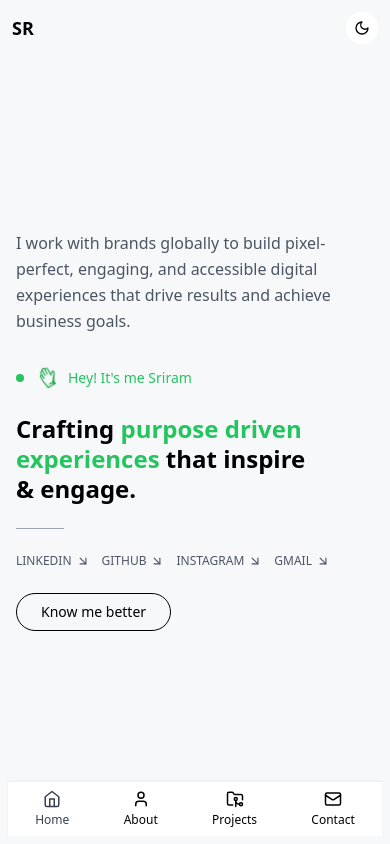
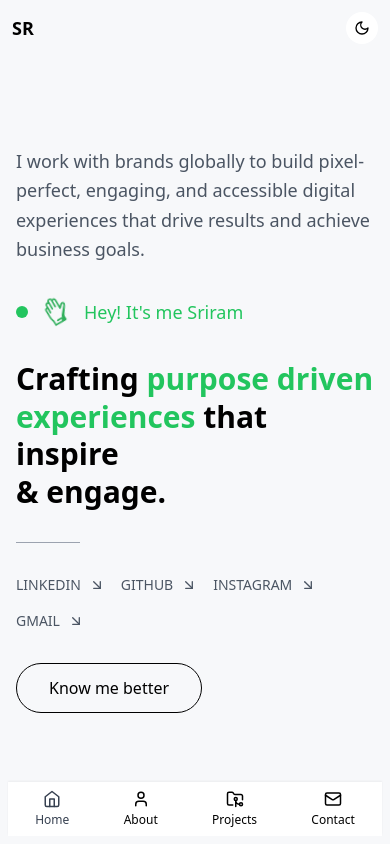
Before and after one commit to SriramB16/portfolio_bolt, a React (Vite) app: page / in a window 390 px wide. Shown: the top 844 px of the page. Built offline with nearby package versions, Linux system fonts and the light colour scheme; a web font is replaced by a local one.

Commit message:
Fix Home Layout and Navbar Responsiveness

```diff
--- a/src/components/Navbar/index.jsx
+++ b/src/components/Navbar/index.jsx
@@ -119,7 +119,7 @@ const Navbar = () => {
           </div>
 
           <div className="flex-1 flex justify-center">
-            <div className="flex items-center space-x-4 sm:space-x-6 lg:space-x-8">
+            <div className="flex items-center space-x-2 sm:space-x-3 md:space-x-4 lg:space-x-6 xl:space-x-8">
               <NavLink to="/" label="Home" icon={<Home size={16} className="sm:w-[18px] sm:h-[18px]" />} active={location.pathname === '/'} onClick={handleNavClick} />
               <NavLink to="/about" label="About" icon={<User size={16} className="sm:w-[18px] sm:h-[18px]" />} active={location.pathname === '/about'} onClick={handleNavClick} />
               <NavLink to="/projects" label="Projects" icon={<FolderGit2 size={16} className="sm:w-[18px] sm:h-[18px]" />} active={location.pathname === '/projects'} onClick={handleNavClick} />
@@ -184,15 +184,15 @@ const NavLink = ({ to, label, icon, active = false, onClick }) => {
       onClick={onClick}
       className={`
         flex flex-col items-center gap-1
-        md:flex-row md:gap-2
-        transition-all duration-200
+        md:flex-row md:gap-1 lg:gap-2
+        transition-all duration-200 px-1 sm:px-2
         ${active
           ? 'text-gray-700 dark:text-golden'
           : 'text-black dark:text-white hover:text-gray-800 dark:hover:text-gray-200 hover:scale-105'}
       `}
     >
       {icon}
-      <span className="text-xs md:text-sm font-medium">{label}</span>
+      <span className="text-xs md:text-xs lg:text-sm font-medium whitespace-nowrap">{label}</span>
     </Link>
   );
 };
--- a/src/pages/Home.jsx
+++ b/src/pages/Home.jsx
@@ -138,56 +138,61 @@ const Home = () => {
             {/* Hero Section */}
             <section className="min-h-screen flex flex-col justify-center px-4 sm:px-6 md:px-10 lg:px-16 pt-20 sm:pt-24 md:pt-32 pb-16 sm:pb-20 md:pb-24">
               <div className="max-w-7xl mx-auto w-full">
-                <div className="grid lg:grid-cols-2 gap-8 lg:gap-16 items-center">
-                  {/* Left Column */}
-                  <div className="order-2 lg:order-1">
+                <div className="grid lg:grid-cols-12 gap-8 lg:gap-16 items-start">
+                  {/* Left Column - Main Content */}
+                  <div className="lg:col-span-7 order-2 lg:order-1">
+                    {/* Hey! It's me Sriram */}
                     <ScrollReveal direction="up" delay={0.1}>
-                      <div className="flex items-center gap-3 sm:gap-4 mb-6 sm:mb-8">
-                        <div className="w-2 h-2 sm:w-3 sm:h-3 bg-green-500 rounded-full animate-pulse"></div>
-                        <span className="text-green-500 text-sm sm:text-base md:text-lg font-medium flex items-center gap-2 sm:gap-3">
-                          <WavingHandSVG className="w-6 h-6 sm:w-7 sm:h-7 md:w-8 md:h-8" />
+                      <div className="flex items-center gap-3 sm:gap-4 mb-8 sm:mb-12">
+                        <div className="w-3 h-3 sm:w-4 sm:h-4 bg-green-500 rounded-full animate-pulse"></div>
+                        <WavingHandSVG className="w-8 h-8 sm:w-10 sm:h-10 md:w-12 md:h-12" />
+                        <span className="text-green-500 text-lg sm:text-xl md:text-2xl font-medium">
                           Hey! It's me Sriram
                         </span>
                       </div>
                     </ScrollReveal>
 
+                    {/* Main Heading */}
                     <ScrollReveal direction="up" delay={0.2}>
-                      <h1 className="font-clash text-2xl sm:text-3xl md:text-4xl lg:text-5xl xl:text-6xl 2xl:text-7xl font-bold leading-tight mb-6 sm:mb-8">
+                      <h1 className="font-clash text-3xl sm:text-4xl md:text-5xl lg:text-6xl xl:text-7xl 2xl:text-8xl font-bold leading-tight mb-8 sm:mb-12 md:mb-16">
                         Crafting <span className="text-green-500">purpose driven</span><br />
                         <span className="text-green-500">experiences</span> that inspire<br />
                         & engage.
                       </h1>
                     </ScrollReveal>
 
+                    {/* Divider Line */}
                     <ScrollReveal direction="up" delay={0.3}>
-                      <div className="w-12 sm:w-16 h-px bg-gray-400 dark:bg-gray-600 mb-6 sm:mb-8"></div>
+                      <div className="w-16 sm:w-20 md:w-24 h-px bg-gray-400 dark:bg-gray-600 mb-8 sm:mb-12"></div>
                     </ScrollReveal>
 
+                    {/* Social Links */}
                     <ScrollReveal direction="up" delay={0.4}>
-                      <div className="flex flex-wrap gap-3 sm:gap-4 lg:gap-6 text-xs sm:text-sm mb-6 sm:mb-8">
-                        <a href="#" className="text-gray-600 dark:text-gray-400 hover:text-black dark:hover:text-white transition-colors flex items-center gap-1 sm:gap-2 group">
+                      <div className="flex flex-wrap gap-4 sm:gap-6 lg:gap-8 text-sm sm:text-base mb-8 sm:mb-12">
+                        <a href="#" className="text-gray-600 dark:text-gray-400 hover:text-black dark:hover:text-white transition-colors flex items-center gap-2 group">
                           LINKEDIN
-                          <ArrowRight size={14} className="sm:w-4 sm:h-4 rotate-45 group-hover:translate-x-1 group-hover:-translate-y-1 transition-transform" />
+                          <ArrowRight size={16} className="sm:w-[18px] sm:h-[18px] rotate-45 group-hover:translate-x-1 group-hover:-translate-y-1 transition-transform" />
                         </a>
-                        <a href="#" className="text-gray-600 dark:text-gray-400 hover:text-black dark:hover:text-white transition-colors flex items-center gap-1 sm:gap-2 group">
+                        <a href="#" className="text-gray-600 dark:text-gray-400 hover:text-black dark:hover:text-white transition-colors flex items-center gap-2 group">
                           GITHUB
-                          <ArrowRight size={14} className="sm:w-4 sm:h-4 rotate-45 group-hover:translate-x-1 group-hover:-translate-y-1 transition-transform" />
+                          <ArrowRight size={16} className="sm:w-[18px] sm:h-[18px] rotate-45 group-hover:translate-x-1 group-hover:-translate-y-1 transition-transform" />
                         </a>
-                        <a href="#" className="text-gray-600 dark:text-gray-400 hover:text-black dark:hover:text-white transition-colors flex items-center gap-1 sm:gap-2 group">
+                        <a href="#" className="text-gray-600 dark:text-gray-400 hover:text-black dark:hover:text-white transition-colors flex items-center gap-2 group">
                           INSTAGRAM
-                          <ArrowRight size={14} className="sm:w-4 sm:h-4 rotate-45 group-hover:translate-x-1 group-hover:-translate-y-1 transition-transform" />
+                          <ArrowRight size={16} className="sm:w-[18px] sm:h-[18px] rotate-45 group-hover:translate-x-1 group-hover:-translate-y-1 transition-transform" />
                         </a>
-                        <a href="#" className="text-gray-600 dark:text-gray-400 hover:text-black dark:hover:text-white transition-colors flex items-center gap-1 sm:gap-2 group">
+                        <a href="#" className="text-gray-600 dark:text-gray-400 hover:text-black dark:hover:text-white transition-colors flex items-center gap-2 group">
                           GMAIL
-                          <ArrowRight size={14} className="sm:w-4 sm:h-4 rotate-45 group-hover:translate-x-1 group-hover:-translate-y-1 transition-transform" />
+                          <ArrowRight size={16} className="sm:w-[18px] sm:h-[18px] rotate-45 group-hover:translate-x-1 group-hover:-translate-y-1 transition-transform" />
                         </a>
                       </div>
                     </ScrollReveal>
 
+                    {/* CTA Button */}
                     <ScrollReveal direction="up" delay={0.5}>
                       <Link
                         to="/about"
-                        className="inline-block border border-black dark:border-white text-black dark:text-white px-6 sm:px-8 py-2 sm:py-3 rounded-full font-medium hover:bg-black hover:text-white dark:hover:bg-white dark:hover:text-black transition-all duration-300 text-sm sm:text-base"
+                        className="inline-block border border-black dark:border-white text-black dark:text-white px-8 sm:px-10 py-3 sm:py-4 rounded-full font-medium hover:bg-black hover:text-white dark:hover:bg-white dark:hover:text-black transition-all duration-300 text-base sm:text-lg"
                         onClick={() => sessionStorage.setItem('internalNavigation', 'true')}
                       >
                         Know me better
@@ -195,10 +200,10 @@ const Home = () => {
                     </ScrollReveal>
                   </div>
 
-                  {/* Right Column */}
-                  <div className="order-1 lg:order-2">
+                  {/* Right Column - Description */}
+                  <div className="lg:col-span-5 order-1 lg:order-2 flex items-center">
                     <ScrollReveal direction="up" delay={0.3}>
-                      <p className="text-gray-600 dark:text-gray-400 text-base sm:text-lg leading-relaxed">
+                      <p className="text-gray-600 dark:text-gray-400 text-lg sm:text-xl lg:text-2xl leading-relaxed lg:mt-32">
                         I work with brands globally to build pixel-perfect, engaging, and accessible digital
                         experiences that drive results and achieve business goals.
                       </p>
```
